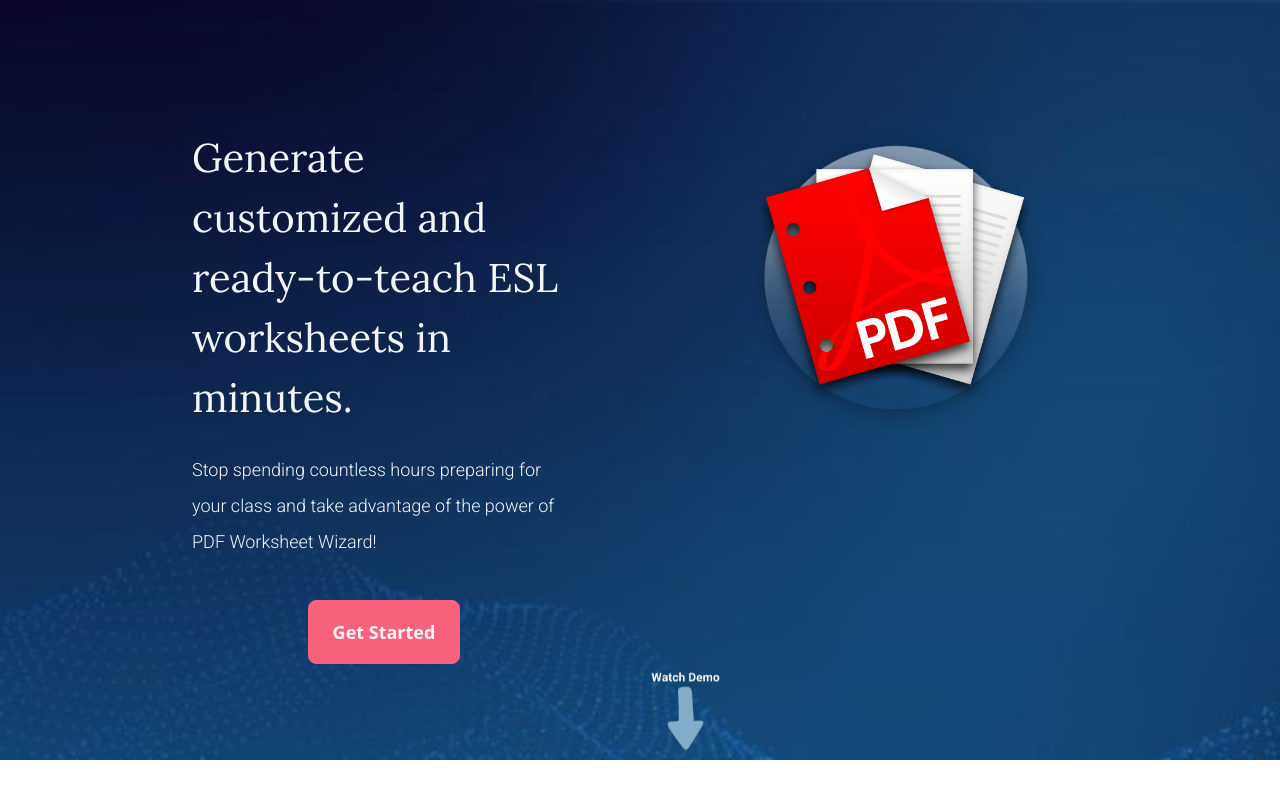
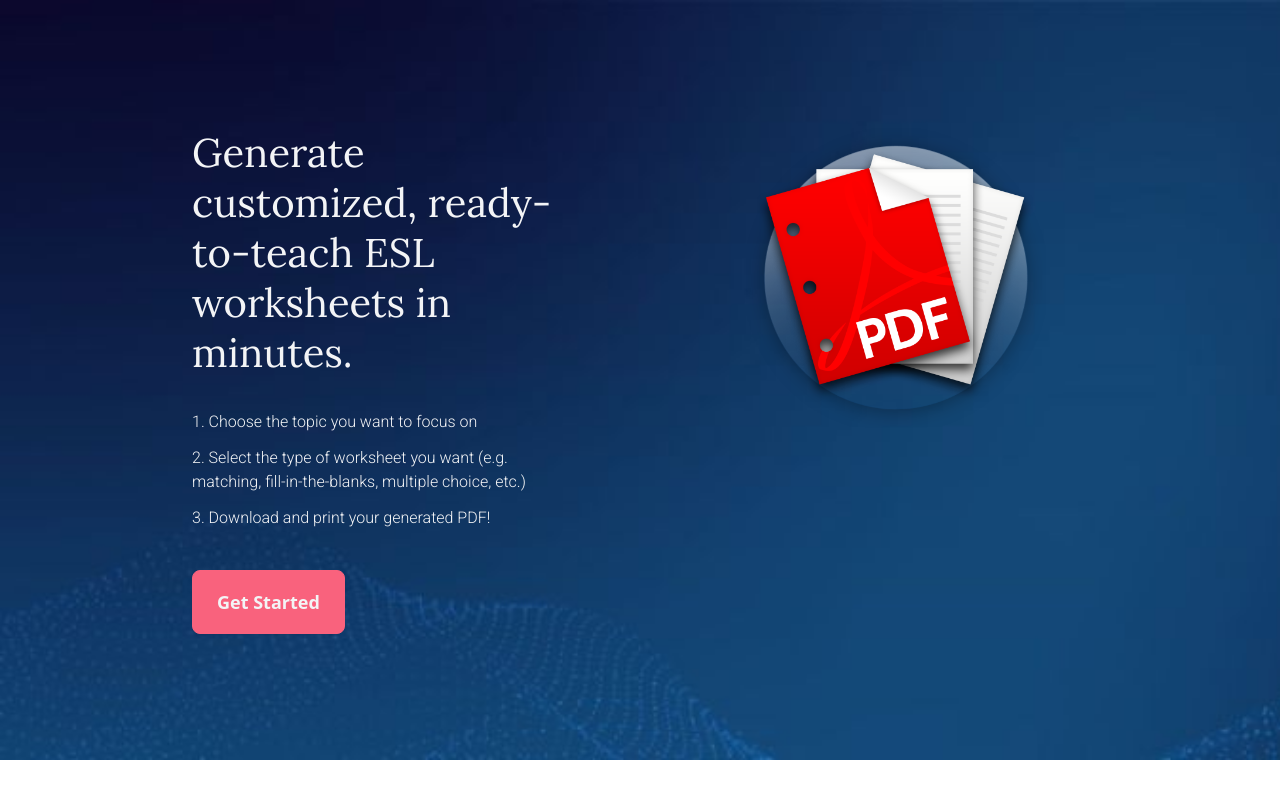
Before and after one commit to tbabyuk/saas-esl-worksheet-wizard, a Next.js app: page / in a window 1280 px wide. Built offline with nearby package versions, Linux system fonts and the light colour scheme.

Commit message:
improved hero section ui

```diff
--- a/app/page.js
+++ b/app/page.js
@@ -4,14 +4,17 @@
   return (
       <header className="w-[100%] lg:h-[95vh] pt-14 md:pt-0 pb-64 px-5 md:px-12 xl:px-32 bg-[url('/images/hero-bg-3.jpg')] bg-cover flex flex-col-reverse lg:flex-row relative">
         <div className="w-full lg:w-1/2 text-gray-100 lg:pt-32 px-5 xl:px-16">
-          <h1 className="text-[2.5rem] mb-6 text-4xl font-lora leading-normal">Generate customized and ready-to-teach ESL worksheets in minutes.</h1>
-          <p className="text-lg mb-10 py-12 lg:py-0 font-roboto font-light leading-loose">Stop spending countless hours preparing for your class and take advantage of the power of PDF Worksheet Wizard!</p>
-          <button className="btn btn-accent btn-lg text-gray-100 block mx-auto">Get Started</button>
+          <h1 className="text-[2.5rem] mb-2 text-4xl font-lora leading-tight">Generate customized, ready-to-teach ESL worksheets in minutes.</h1>
+          <ul className="text-md mb-4 py-6 font-roboto font-light">
+            <li className="mb-3">1. Choose the topic you want to focus on</li>
+            <li className="mb-3">2. Select the type of worksheet you want (e.g. matching, fill-in-the-blanks, multiple choice, etc.)</li>
+            <li>3. Download and print your generated PDF!</li>
+          </ul>
+          <button className="btn btn-accent btn-lg text-gray-100 block">Get Started</button>
         </div>
         <div className="w-full lg:w-1/2 pb-14 md:pt-20 lg:pt-32">
           <img src="/images/pdf.png" alt="English Teacher" className="object-cover w-[200px] md:w-[300px] mx-auto hover:rotate-6" />
         </div>
-        <img src="/images/demo.png" alt="esl worksheet wizard demo" className="absolute bottom-0 left-[50%] animate-bounce h-[12%]" />
       </header>
   );
 }
```
